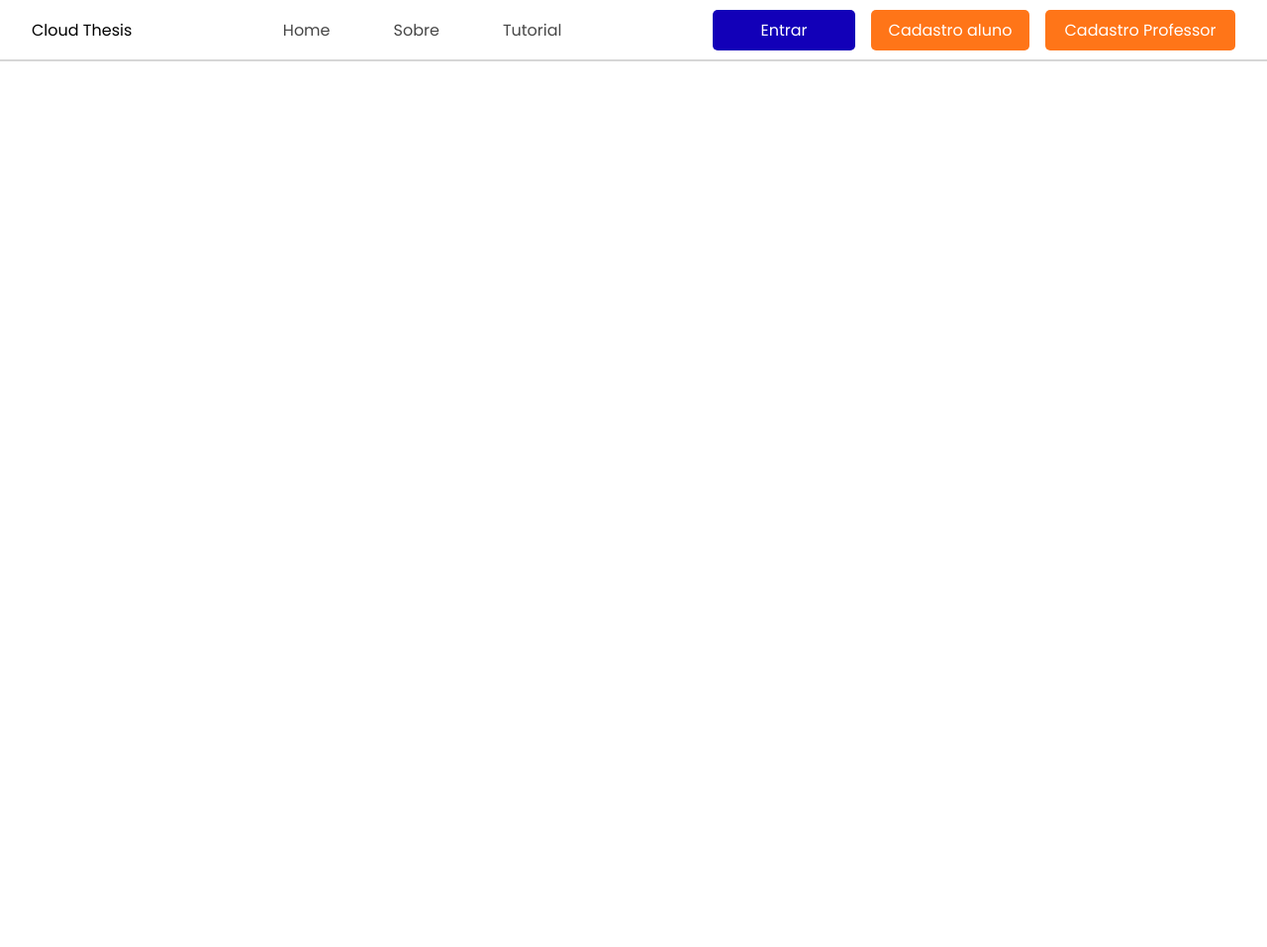
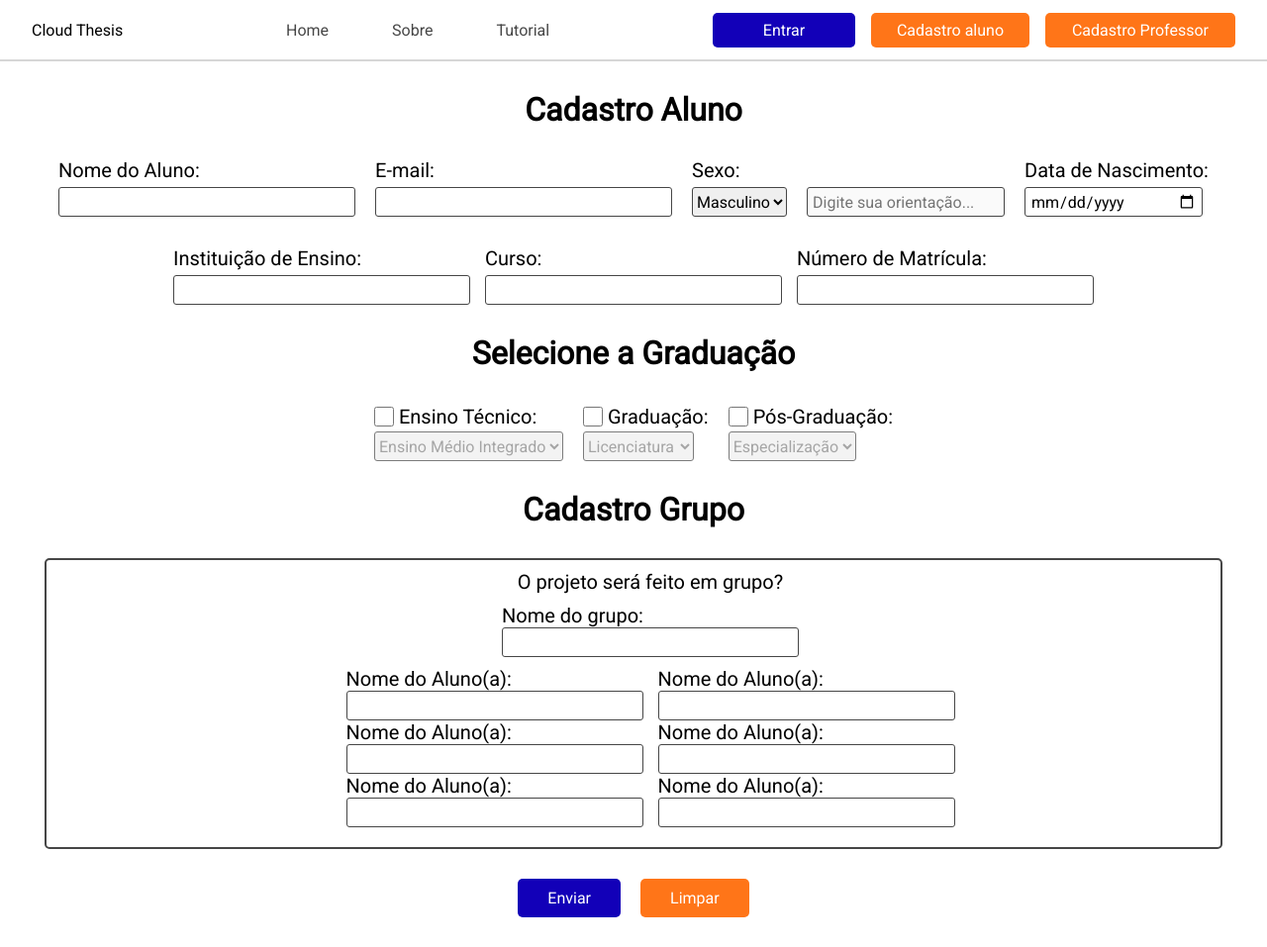
Before and after one commit to wiliansantospro/projeto-ct, a Django app: page / in a window 1280 px wide. Shown: the whole page at 99% size. Before the commit the page ends 62 px from the top, so only its background shows below. Run offline with Django 4.2, Linux system fonts and the light colour scheme.

Commit message:
add cad aluno

```diff
--- /dev/null
+++ b/appct/static/appct/css/cadastro_aluno.css
@@ -0,0 +1,184 @@
+@import url('https://fonts.googleapis.com/css2?family=Roboto:wght@300;400&display=swap');
+*{
+    margin: 0;
+    padding: 0;
+    box-sizing: border-box;
+    font-family: 'Roboto', sans-serif;
+}
+
+h1 {
+    text-align: center;
+    margin: 30px 0;
+}
+
+/*CONTAINER-FORM*/
+/*#container-form {
+    background-color: blueviolet;
+}*/
+/*CONT-ALUNO*/
+.cont-info {
+    /*background-color: aqua;*/
+    width: 1200px;
+    margin: 30px auto;
+    display: flex;
+    gap: 20px;
+    justify-content: center;
+}
+
+.cont-item {
+    display: flex;
+    flex-direction: column;
+    gap: 5px;
+}
+.cont-item-sex {
+   display: flex;
+   flex-direction: column;
+   gap: 5px;
+
+}
+.cont-sex {
+    display: flex;
+    gap: 5px;
+}
+/*FIM CONT-ALUNO*/
+
+/*INPUTS/LABELS*/
+input {
+    width: 300px;
+    height: 30px;
+    padding: 0 5px;
+    font-size: 16px;
+    border: 1px solid #464646;
+    border-radius: 3px;
+}
+label {
+    font-size: 20px;
+}
+select {
+    height: 30px;
+    font-size: 16px;
+    border: 1px solid #464646;
+    border-radius: 3px;
+}
+
+#lbl-hidden {
+    opacity: 0;
+}
+
+#orientacao {
+    width: 200px;
+}
+#data {
+    width: 180px;
+}
+
+#cont-curso {
+    /*background-color: aquamarine;*/
+    width: 1200px;
+    margin: 0 auto;
+    display: flex;
+   justify-content: center;
+   gap: 15px;
+}
+
+#container-graduacao {
+   /* background-color: bisque;*/
+    width: 1200px;
+    margin: 30px auto;
+    display: flex;
+    justify-content: center;
+    gap: 20px;
+}
+.check-graduacao {
+    width: 20px;
+}
+
+.lbl-check {
+    display: flex;
+    align-items: center;
+    gap: 5px;
+}
+/*FIM INPUT/LABELS*/
+
+/*OPÇÕES GRUPO*/
+
+#div-border {
+    border: 2px solid #464646;
+    border-radius: 5px;
+    width: 1190px;
+    padding: 10px;
+    margin: 0 auto;
+}
+
+#container-grupo {
+    /*background-color: salmon;*/
+    width: 1200px;
+    margin: 10px auto;
+    display: flex;
+    align-items: center;
+    justify-content: center;
+    gap: 15px;
+}
+
+#opcao-grupo {
+    /*background-color: cadetblue;*/
+    width: 1200px;
+    margin: 0 auto;
+    display: flex;
+    flex-direction: column;
+    align-items: center;
+}
+
+#nome-grupo {
+    display: flex;
+    flex-direction: column;
+}
+.cont-item-grupo {
+    display: flex;
+    flex-direction: column;
+
+}
+#container-info-grupo {
+    /*background-color: chartreuse;*/
+    width: 1200px;
+    margin: 10px auto;
+    display: flex;
+    align-items: center;
+    justify-content: center;
+    gap: 15px;
+
+}
+
+/*BUTTONS*/
+#container-btn {
+    /*background-color: brown;*/
+    width: 1200px;
+    margin: 0 auto;
+    display: flex;
+    justify-content: center;
+    gap: 20px;
+}
+
+button {
+    margin-top: 30px;
+    margin-bottom: 30px;
+    padding: 10px 30px;
+    font-size: 16px;
+    cursor: pointer;
+}
+
+#btn-env {
+    background-color: #1200b8;
+    color: #fff;
+    border: none;
+    border-radius: 5px;
+
+}
+
+#btn-limp {
+    background-color: #ff7518;
+    color: #fff;
+    border: none;
+    border-radius: 5px;
+
+}
--- a/appct/static/appct/css/style.css
+++ b/appct/static/appct/css/style.css
@@ -33,11 +33,11 @@
 
 /*HEADER*/
 header {
-    position: relative;
+    /*position: relative;*/
     padding: 0 2rem;
     border-bottom: 2px solid #cccc;
     z-index: 1;
-    position: fixed;
+    /*position: fixed;*/
     width: 100%;
 }
 
--- a/appct/templates/appct/pages/home.html
+++ b/appct/templates/appct/pages/home.html
@@ -2,6 +2,135 @@
 
 
 <body>
+    <div id="container-form">
+        <h1>Cadastro Aluno</h1>
+        <div class="cont-info">
+            <div class="cont-item">
+                <label for="">Nome do Aluno:</label>
+                <input type="text">
+            </div>
+            <div class="cont-item">
+                <label for="">E-mail:</label>
+                <input type="text">
+            </div>
+            <div class="cont-sex">
+                <div class="cont-item-sex">
+                    <label for="">Sexo:</label>
+                    <select name="" id="sexo-select">
+                        <option value="Masculino">Masculino</option>
+                        <option value="Feminino">Feminino</option>
+                        <option value="Outro">Outro</option>
+                    </select>
+                </div>
+            </div>
+            <div class="cont-item">
+                <label id="lbl-hidden" for="" style="visibility: hidden;">*</label>
+                <input id="orientacao" type="text" placeholder="Digite sua orientação..." disabled>
+            </div>
+            <div class="cont-item">
+                <label for="">Data de Nascimento:</label>
+                <input id="data" type="date">
+            </div>
+        </div>
 
+        <!--CURSO-->
+        <div id="cont-curso">
+            <div class="cont-item">
+                <label for="">Instituição de Ensino:</label>
+                <input type="text">
+            </div>
+            <div class="cont-item">
+                <label for="">Curso:</label>
+                <input type="text">
+            </div>
+            <div class="cont-item">
+                <label for="">Número de Matrícula:</label>
+                <input type="text">
+            </div>
+        </div>
+        <h1>Selecione a Graduação</h1>
+        <div id="container-graduacao">
+            <div class="cont-info-grad">
+                <div class="lbl-check">
+                    <input id="e-técnico" type="checkbox" class="check-graduacao" data-group="graduacao">
+                    <label for="e-técnico">Ensino Técnico:</label>
+                </div>
+                <div class="select-grad">
+                    <select name="" id="select-técnico" disabled>
+                        <option value="">Ensino Médio Integrado</option>
+                        <option value="">Ensino Técnico</option>
+                    </select>
+                </div>
+            </div>
+
+            <div class="cont-info-grad">
+                <div class="lbl-check">
+                    <input id="e-graduacao" type="checkbox" class="check-graduacao" data-group="graduacao">
+                    <label for="e-graduacao">Graduação:</label>
+                </div>
+                <div class="select-grad">
+                    <select name="" id="select-graduacao" disabled>
+                        <option value="">Licenciatura</option>
+                        <option value="">Bacharelado</option>
+                        <option value="">Técnologo</option>
+                    </select>
+                </div>
+            </div>
+
+            <div class="cont-info-grad">
+                <div class="lbl-check">
+                    <input id="e-pos" type="checkbox" class="check-graduacao" data-group="graduacao">
+                    <label for="e-pos">Pós-Graduação:</label>
+                </div>
+                <div class="select-grad">
+                    <select name="" id="select-pos" disabled>
+                        <option value="">Especialização</option>
+                        <option value="">MBA</option>
+                        <option value="">Mestrado</option>
+                        <option value="">Doutorado</option>
+                    </select>
+                </div>
+            </div>
+        </div>
+
+        <h1>Cadastro Grupo</h1>
+        <div id="div-border">
+            <div id="opcao-grupo">
+                <label for="">O projeto será feito em grupo?</label>
+            </div>
+             <div id="container-grupo">
+                <div id="nome-grupo">
+                    <label for="nome">Nome do grupo:</label>
+                    <input type="text" id="nome-grupo" name="nome-grupo">
+                </div>
+            </div>
+
+        <div id="container-info-grupo">
+            <div class="cont-item-grupo">
+                <label for="nome">Nome do Aluno(a):</label>
+                <input type="text" id="nome-aluno" name="nome-aluno">
+                <label for="nome">Nome do Aluno(a):</label>
+                <input type="text" id="nome-aluno" name="nome-aluno">
+                <label for="nome">Nome do Aluno(a):</label>
+                <input type="text" id="nome-aluno" name="nome-aluno">
+            </div>
+            <div class="cont-item-grupo">
+                <label for="nome">Nome do Aluno(a):</label>
+                <input type="text" id="nome-aluno" name="nome_-luno">
+                <label for="nome">Nome do Aluno(a):</label>
+                <input type="text" id="nome-aluno" name="nome-aluno">
+                <label for="nome">Nome do Aluno(a):</label>
+                <input type="text" id="nome-aluno" name="nome-aluno">
+            </div>
+        </div>
+    </div>
+        <!--BOTÃO-->
+        <div id="container-btn">
+            <button id="btn-env">Enviar</button>
+            <button id="btn-limp">Limpar</button>
+        </div>
+    </div>
+    <script src="index.js"></script>
+</body>
 </body>
 </html>
--- a/appct/templates/appct/partials/head.html
+++ b/appct/templates/appct/partials/head.html
@@ -7,6 +7,7 @@
     <meta name="viewport" content="width=device-width, initial-scale=1.0">
     <link rel="stylesheet" href="https://cdnjs.cloudflare.com/ajax/libs/font-awesome/6.4.0/css/all.min.css" integrity="sha512-iecdLmaskl7CVkqkXNQ/ZH/XLlvWZOJyj7Yy7tcenmpD1ypASozpmT/E0iPtmFIB46ZmdtAc9eNBvH0H/ZpiBw==" crossorigin="anonymous" referrerpolicy="no-referrer" />
     <link rel="stylesheet" href="{% static 'appct/css/style.css' %}">
+    <link rel="stylesheet" href="{% static 'appct/css/cadastro_aluno.css' %}">
     <title>ClaudThesis</title>
 </head>
 
```
